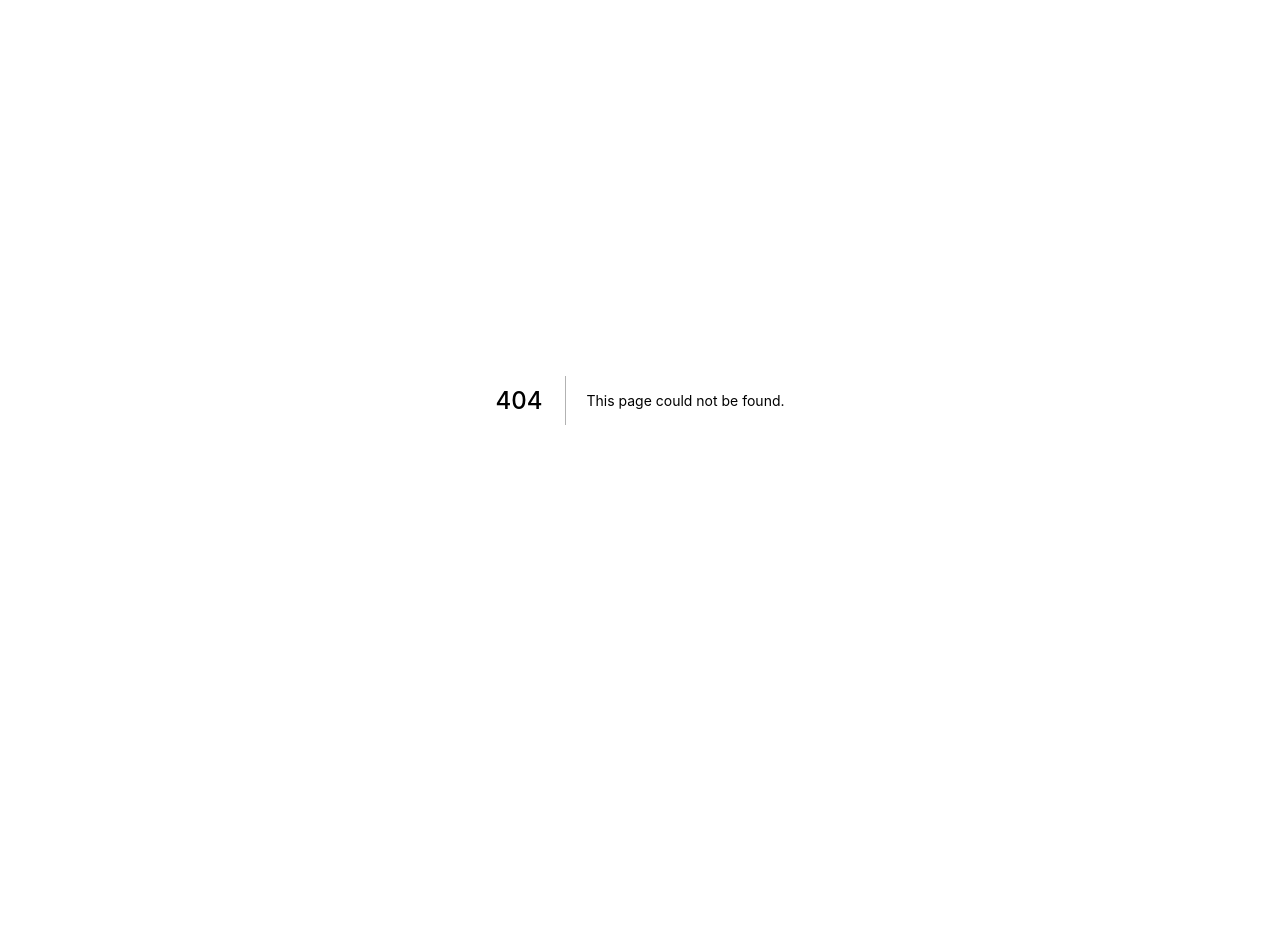
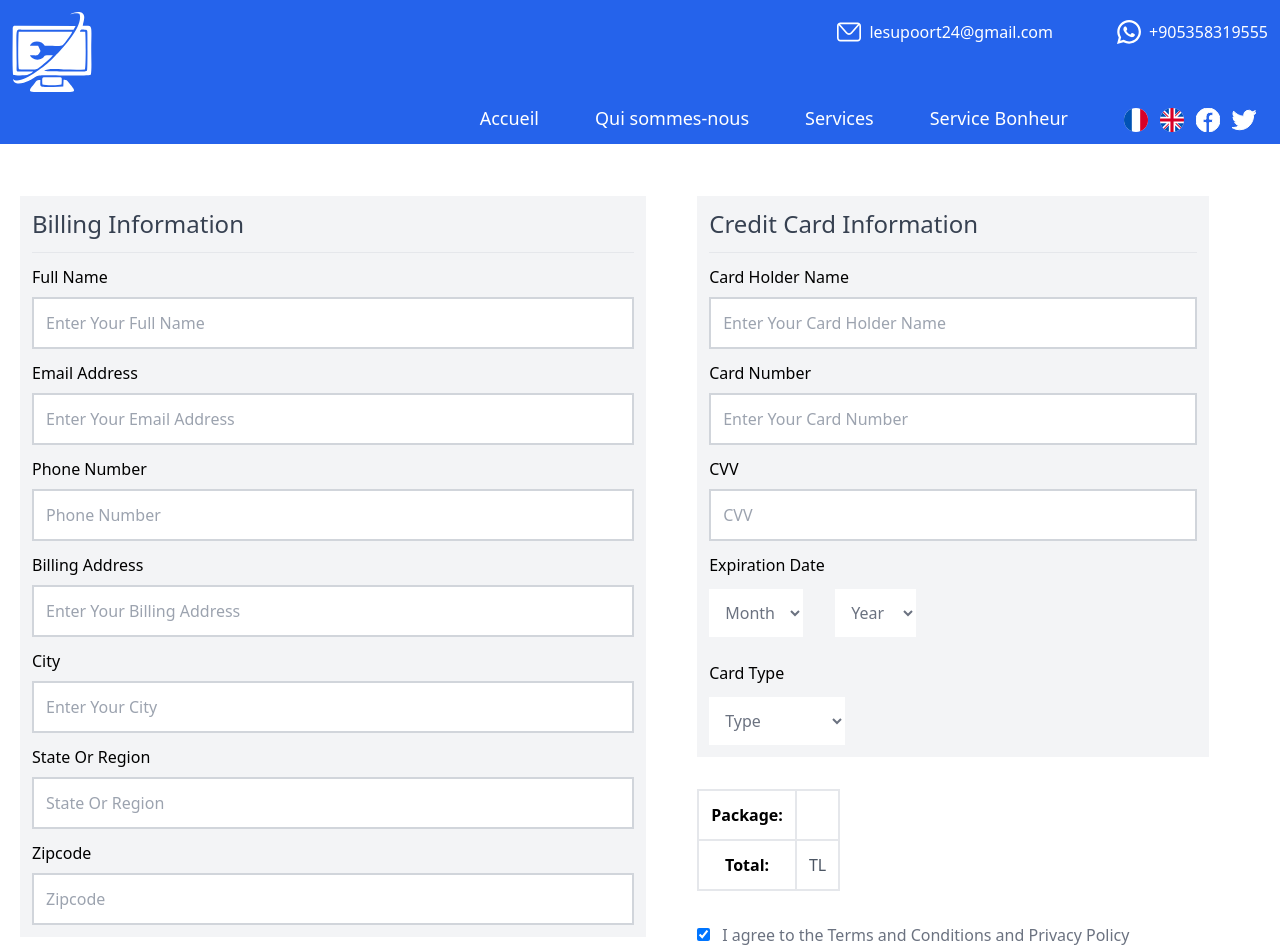
Before and after one commit to rashadataf/lesupportpc, a Next.js app: page /checkout/1 in a window 1280 px wide. Before the commit this address had no page. Shown: the top 952 px of the page. Before the commit the page ends 800 px from the top, so only its background shows below. Built offline with nearby package versions, Linux system fonts and the light colour scheme.

Commit message:
fix: programs links

```diff
--- a/components/ProgramCard/ProgramCard.js
+++ b/components/ProgramCard/ProgramCard.js
@@ -23,16 +23,13 @@ export default function ProgramCard(props) {
         Price:{" "}
         <span className="font-extrabold text-gray-700">{props.price} TL</span>
       </div>
-      <button className="px-6 py-3 bg-blue-600 text-white">
-        <Link
-          href={{
-            pathname: "/checkout",
-            query: { price: props.price, title: props.title },
-          }}
-          as="/checkout"
-        >
-          <a>BUY NOW</a>
-        </Link>
+      <button
+        className="px-6 py-3 bg-blue-600 text-white"
+        onClick={() => {
+          window.location.href = `/checkout/${props.link}`;
+        }}
+      >
+        BUY NOW
       </button>
     </div>
   );
--- a/components/Sections/Checkout.js
+++ b/components/Sections/Checkout.js
@@ -1,14 +1,14 @@
 import { useEffect } from "react";
 import { useRouter } from "next/router";
 
-export default function Checkout() {
+export default function Checkout({ program }) {
   const router = useRouter();
-  const { price, title } = router.query;
-  useEffect(() => {
-    if (!title || !price) {
-      router.push("/");
-    }
-  });
+
+  // useEffect(() => {
+  //   if (!program) {
+  //     router.push("/");
+  //   }
+  // });
 
   return (
     <div className="flex flex-col p-5 items-center w-full space-y-8 my-8 lg:flex-row lg:space-y-0 lg:items-start">
@@ -177,12 +177,21 @@ export default function Checkout() {
             <tbody>
               <tr>
                 <th className="border-2 p-3">Package:</th>
-                <td className="border-2 p-3 text-gray-600">{title}</td>
+                <td className="border-2 p-3 text-gray-600">
+                  {program ? program.title : ""}
+                </td>
               </tr>
               <tr>
                 <th className="border-2 p-3">Total:</th>
-                <td className="border-2 p-3 text-gray-600">{price} TL</td>
-                <input name="amount" type="number" value={price} hidden />
+                <td className="border-2 p-3 text-gray-600">
+                  {program ? program.price : ""} TL
+                </td>
+                <input
+                  name="amount"
+                  type="number"
+                  value={program ? program.price : 0}
+                  hidden
+                />
               </tr>
             </tbody>
           </table>
--- a/components/Sections/PopularSoftware.js
+++ b/components/Sections/PopularSoftware.js
@@ -22,18 +22,21 @@ export default function PopularSoftware() {
           img="/avg_is.png"
           description={language.popularSotware.section2.program1.description}
           price={990}
+          link="avg-internet-security"
         />
         <ProgramCard
           title={language.popularSotware.section2.program2.title}
           img="/avast_is.png"
           description={language.popularSotware.section2.program2.description}
           price={1499}
+          link="avast-internet-security"
         />
         <ProgramCard
           title={language.popularSotware.section2.program3.title}
           img="/eset_is.png"
           description={language.popularSotware.section2.program3.description}
           price={3499}
+          link="eset-internet-security"
         />
       </ProgramsCollection>
       <ProgramsCollection title={language.popularSotware.section3.title}>
@@ -42,18 +45,21 @@ export default function PopularSoftware() {
           img="/avg_av.png"
           description={language.popularSotware.section3.program1.description}
           price={2499}
+          link="avg-ultimate"
         />
         <ProgramCard
           title={language.popularSotware.section3.program2.title}
           img="/vpire_av.png"
           description={language.popularSotware.section3.program2.description}
           price={4999}
+          link="vipre-antivirus"
         />
         <ProgramCard
           title={language.popularSotware.section3.program3.title}
           img="/macfee_av.png"
           description={language.popularSotware.section3.program3.description}
           price={245.99}
+          link="mcafee-antivirus"
         />
       </ProgramsCollection>
       <ProgramsCollection title={language.popularSotware.section4.title}>
@@ -62,18 +68,21 @@ export default function PopularSoftware() {
           img="/avg_tp.png"
           description={language.popularSotware.section4.program1.description}
           price={324.99}
+          link="avg-ultimate-tuneup"
         />
         <ProgramCard
           title={language.popularSotware.section4.program2.title}
           img="/cc_tp.png"
           description={language.popularSotware.section4.program2.description}
           price={122.99}
+          link="cc-cleaner-pro"
         />
         <ProgramCard
           title={language.popularSotware.section4.program3.title}
           img="/malwarebytes_tp.png"
           description={language.popularSotware.section4.program3.description}
           price={164.99}
+          link="malware-bytes"
         />
       </ProgramsCollection>
     </div>
--- a/pages/checkout.js
+++ /dev/null
@@ -1,22 +0,0 @@
-import Head from "next/head";
-import NavBar from "../components/NavBar/NavBar";
-import CopyRights from "../components/Sections/CopyRights";
-import Checkout from "../components/Sections/Checkout";
-import SiteInfo from "../components/Sections/SiteInfo";
-import PaymentLogo from "../components/Sections/PaymentLogo";
-
-export default function Terms() {
-  return (
-    <div>
-      <Head>
-        <title>Le Support PC</title>
-        <link rel="icon" href="/favicon.png" />
-      </Head>
-      <NavBar />
-      <Checkout />
-      <PaymentLogo />
-      <SiteInfo />
-      <CopyRights />
-    </div>
-  );
-}
--- /dev/null
+++ b/pages/checkout/[id].js
@@ -0,0 +1,64 @@
+import { useRouter } from "next/router";
+import Head from "next/head";
+import NavBar from "../../components/NavBar/NavBar";
+import CopyRights from "../../components/Sections/CopyRights";
+import Checkout from "../../components/Sections/Checkout";
+import SiteInfo from "../../components/Sections/SiteInfo";
+import PaymentLogo from "../../components/Sections/PaymentLogo";
+
+const programs = {
+  "avg-internet-security": {
+    title: "AVG Internet Security",
+    price: 990,
+  },
+  "avast-internet-security": {
+    title: "Avast Internet Security",
+    price: 1499,
+  },
+  "eset-internet-security": {
+    title: "ESET Internet Security",
+    price: 3499,
+  },
+  "avg-ultimate": {
+    title: "AVG Ultimate",
+    price: 2499,
+  },
+  "vipre-antivirus": {
+    title: "VIPRE Antivirus",
+    price: 4999,
+  },
+  "mcafee-antivirus": {
+    title: "McAfee Antivirus",
+    price: 245.99,
+  },
+  "avg-ultimate-tuneup": {
+    title: "AVG UltimateAVG Tuneup",
+    price: 324.99,
+  },
+  "cc-cleaner-pro": {
+    title: "CC Cleaner Pro",
+    price: 122.99,
+  },
+  "malware-bytes": {
+    title: "MalwareBytes 3.0",
+    price: 164.99,
+  },
+};
+
+export default function CheckoutID() {
+  const router = useRouter();
+  const { id } = router.query;
+  return (
+    <div>
+      <Head>
+        <title>Le Support PC</title>
+        <link rel="icon" href="/favicon.png" />
+      </Head>
+      <NavBar />
+      <Checkout program={id ? programs[id] : null} />
+      <PaymentLogo />
+      <SiteInfo />
+      <CopyRights />
+    </div>
+  );
+}
```
